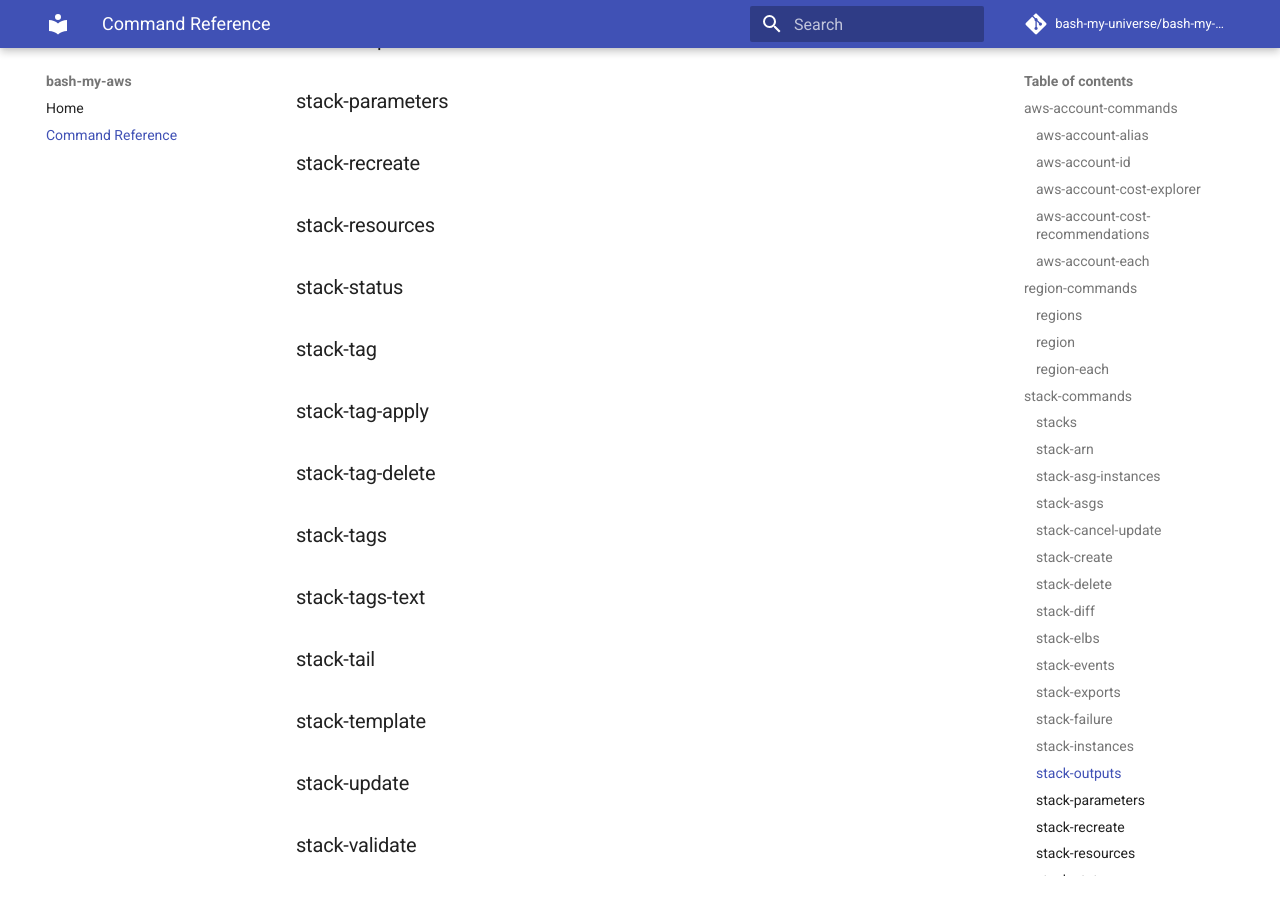
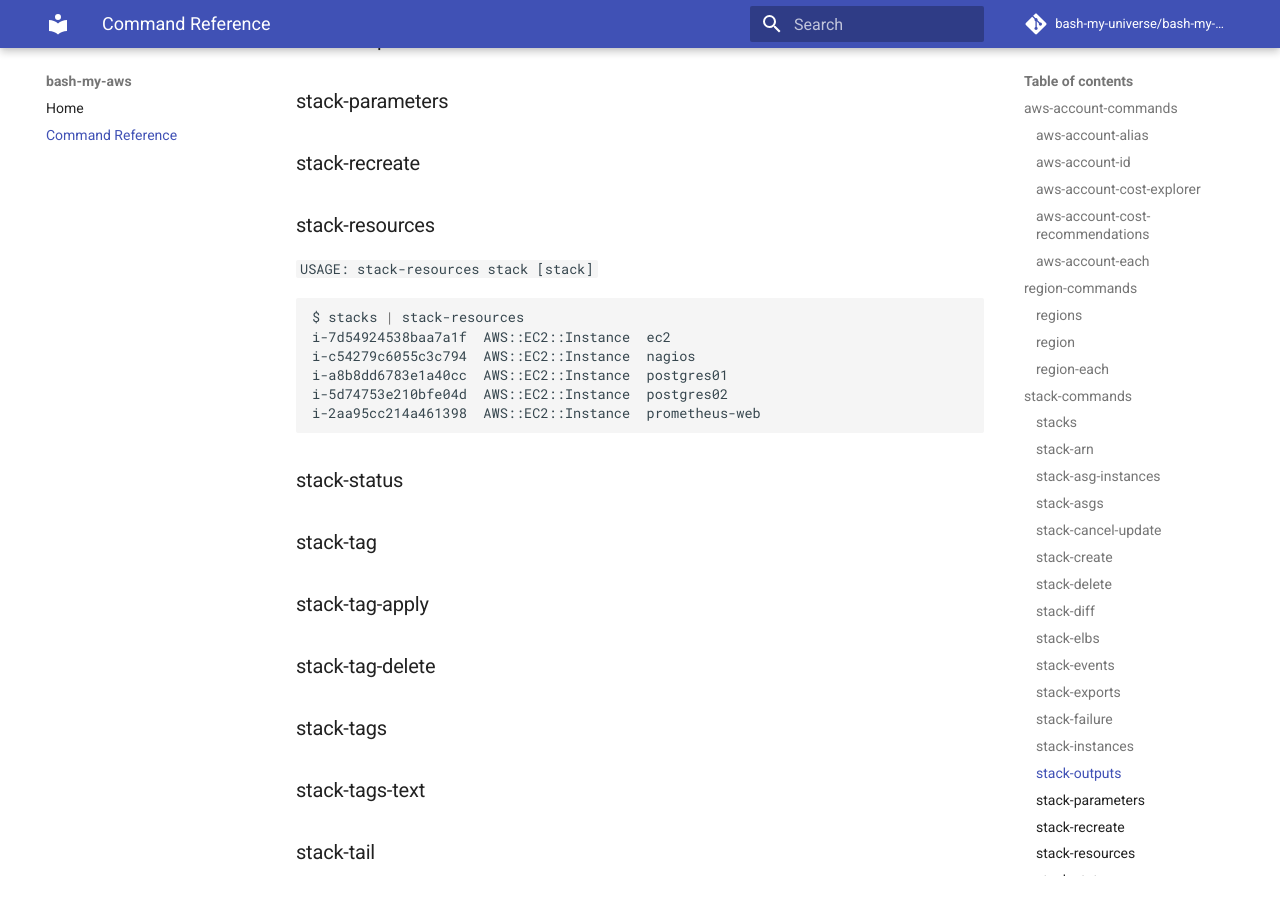
Before and after one commit to bash-my-aws/bash-my-aws, an MkDocs documentation site: the page built from docs/command-reference.md, in a window 1280 px wide and 900 px high, scrolled down 4494 px. Built offline with MkDocs 1.6.1 and Material for MkDocs 9.7.7, drawn with Linux system fonts in a browser that asks for light colours; comment, search, counter and statistics services are not loaded.

Commit message:
stack-resources: accept multipe stacks as input

````diff
--- a/docs/command-reference.md
+++ b/docs/command-reference.md
@@ -194,11 +194,27 @@
 ### stack-events
 ### stack-exports
 ### stack-failure
+
 ### stack-instances
 ### stack-outputs
 ### stack-parameters
 ### stack-recreate
+
+
 ### stack-resources
+
+`USAGE: stack-resources stack [stack]`
+
+```shell
+$ stacks | stack-resources
+i-7d54924538baa7a1f  AWS::EC2::Instance  ec2
+i-c54279c6055c3c794  AWS::EC2::Instance  nagios
+i-a8b8dd6783e1a40cc  AWS::EC2::Instance  postgres01
+i-5d74753e210bfe04d  AWS::EC2::Instance  postgres02
+i-2aa95cc214a461398  AWS::EC2::Instance  prometheus-web
+```
+
+
 ### stack-status
 ### stack-tag
 ### stack-tag-apply
````
Also changed, not shown: 1 other file.
